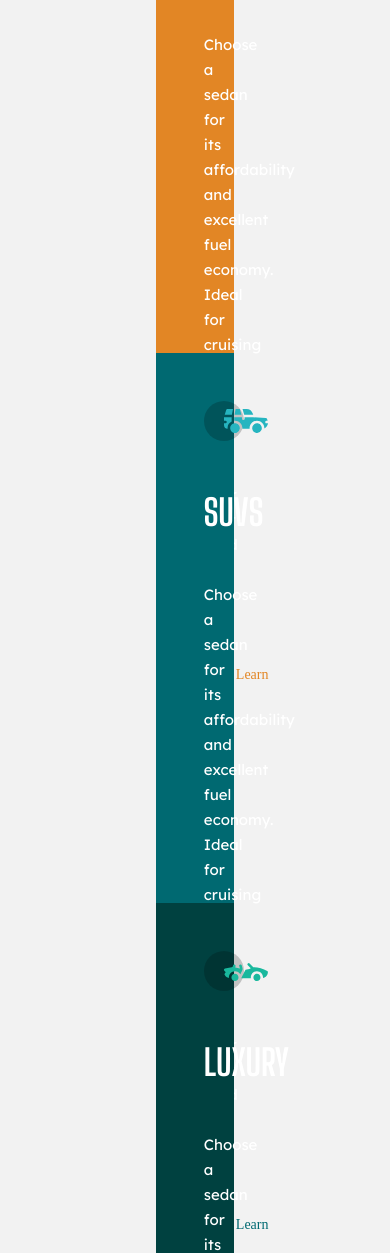
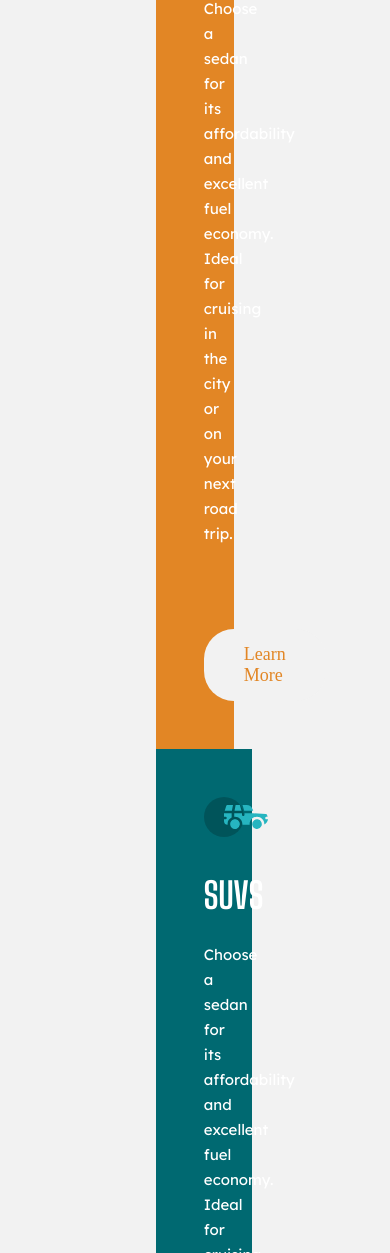
Before and after one commit to basit333/task-3, a plain HTML site: page index.html in a window 390 px wide. Shown: the part 347-1600 px from the top of the page. Drawn offline with Linux system fonts and the light colour scheme.

Commit message:
initial commit

```diff
--- a/assets/css/style.css
+++ b/assets/css/style.css
@@ -18,23 +18,34 @@ body {
 
 .container {
   margin: auto;
-  width: 1200px;
+  width: 1000px;
   max-width: 97%;
 }
 
 /* Cards */
 
 .cards {
-  min-height: 600px;
   display: flex;
   flex: 1 1 33.3%;
   background-color: rgba(226, 134, 37, 1);
   transition: all 0.5s ease-in-out;
 }
 
+/* Cards-padding */
+
+.card-yellow{
+  padding: 48px;
+}
+.card-blue{
+  padding: 48px;
+}
+.card-green{
+  padding: 48px;
+}
+
 /* Image */
 .img {
-  margin: 48px;
+  margin-bottom: 35px;
   animation: moveInLeft 1s ease-out;
 }
 
@@ -44,7 +55,7 @@ body {
   font-size: 48px;
   font-weight: bold;
   text-transform: uppercase;
-  margin: 48px;
+  margin-bottom: 25px;
   animation: moveInLeft 1s ease-out;
 }
 
@@ -55,19 +66,19 @@ body {
   font-weight: normal;
   font-size: 17px;
   line-height: 25px;
-  margin: 48px;
-  margin-bottom: 85px;
+  margin-bottom: 83px;
   animation: moveInLeft 1s ease-out;
 }
 
 /* Buttons */
-a {
+a,
+.btn {
+  display: inline-block;
   background-color: #f2f2f2;
   text-decoration: none;
   padding: 1.5rem 4rem;
   border-radius: 30px;
   font-size: 18px;
-  margin: 48px;
   padding: 15px 40px;
 }
 
@@ -180,15 +191,10 @@ a {
         border-radius: 10px;
     }
     .card-yellow {
-        height: 550px;
         border-top-left-radius: 10px;
         border-top-right-radius: 10px;
     }
-    .card-blue {
-        height: 550px;
-    }
     .card-green {
-        height: 550px;
         border-bottom-left-radius: 10px;
         border-bottom-right-radius: 10px;
     }
@@ -205,7 +211,5 @@ a {
    }
    a {
        font-size: 14px;
-       margin: 50px;
-       padding: 15px 30px;
    }
 }
```
